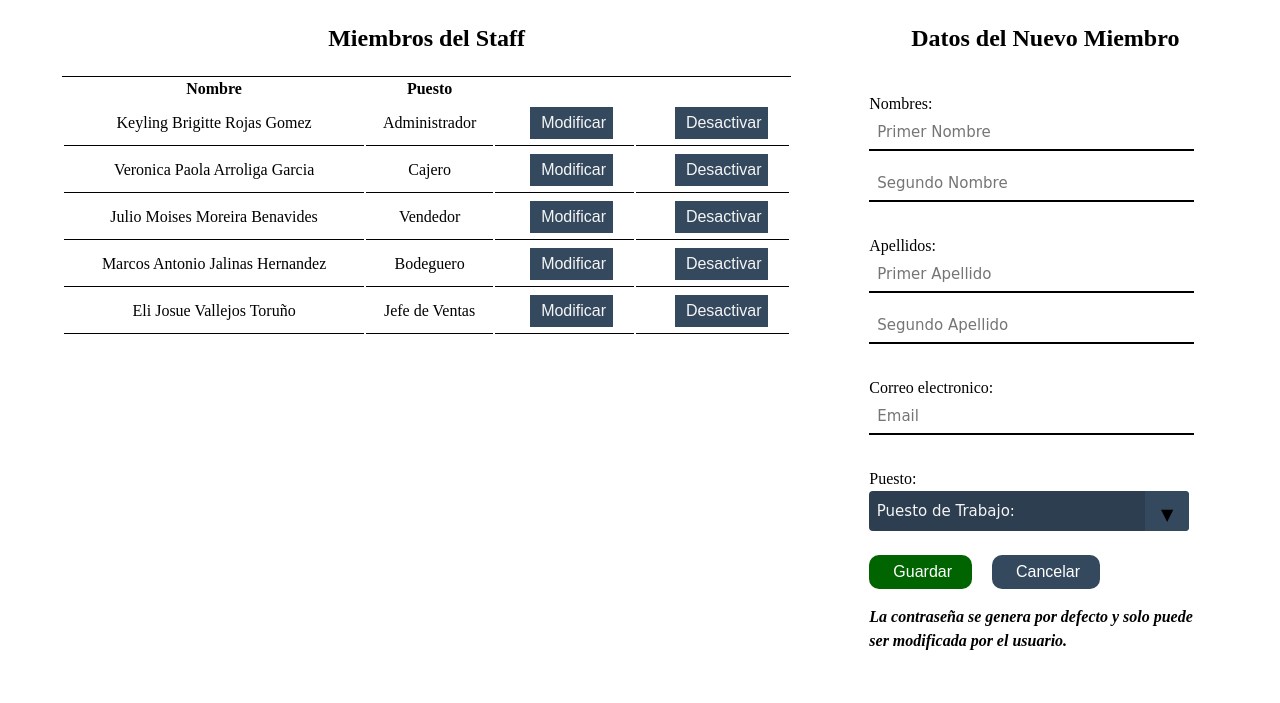
After one commit to hespinoza01/FerreteriaPHP, a PHP site: page /templates/usuarios.html.php in a window 1280 px wide. The commit adds this page. Shown: the top 703 px of the page. Run offline with PHP 8.4, Linux system fonts and the light colour scheme.

Commit message:
Añadida plantilla de usuarios

```diff
--- a/css/style.css
+++ b/css/style.css
@@ -227,5 +227,5 @@ nav ul,nav li {
     display: block;
     width: 100%;
     min-height: 100vh;
-    padding: 3rem 1rem 1rem 4rem;
+    padding: 2rem 1rem 1rem 4rem;
 }
--- a/css/user.css
+++ b/css/user.css
@@ -15,61 +15,16 @@ h1,h2,h3,h4,h5,h6 {
     justify-content: space-evenly;
     width: 100%;
     height: calc(90vh - 1rem);
-    overflow: hidden;
 }
 
 .table-container{
+    width: 60%;
+    height: 100%;
     overflow-y: auto;
 }
 
-.tabs {
-    list-style: none;
-    display: flex;
-    padding: 10px 0px;
-    width: 100%;
-    margin-top: 0;
-    border-bottom: solid 1px white;
-    margin-left: 10px;
-}
-
-
-.tabs a {
-    text-decoration: none;
-    color: whitesmoke;
-    background-color: gray;
-    margin: 10px;
-    border: solid 0.5px rgb(138, 138, 138);
-    padding: 8px;
-    margin-left: 0px;
-    margin-right: 0px;
-    border-bottom: none;
-    border-radius: 10px 10px 0px 0px;
-    width: 300px;
-}
-
-.tabs a:hover {
-    border: none;
-}
-
-.panel{
-    min-width: 100%;
-    height: 90.6%;
-    display: block;
-    overflow-y: auto;
-    overflow-x: hidden;
-    scroll-behavior: smooth;
-    position: absolute;
-    z-index: 2;
-    -webkit-transition: all .8s ease-in-out;
-    -moz-transition: all .8s ease-in-out;
-    -o-transition: all .8s ease-in-out;
-    transition: all .8s ease-in-out;
-    height: 33.5rem;
-    width: 81.5rem;
-}
-
-.panel:target{
-    margin-top: -1.3%;
+.form-container{
+    width: 30%;
 }
 
 .paquete1 h2{
@@ -116,8 +71,10 @@ h1,h2,h3,h4,h5,h6 {
 .paquete2 label{
     display: inline-block;
     margin-top: 1rem;
+    text-align: left;
 }
 .paquete2 input {
+    display: inline-block;
     width: 325px;
     color: black;
     border: none;
@@ -161,7 +118,7 @@ h1,h2,h3,h4,h5,h6 {
 .paquete2 .select {
     position: relative;
     display: flex;
-    width: 20em;
+    width: 320px;
     height: 2.5em;
     line-height: 3;
     background: #2c3e50;
@@ -224,9 +181,6 @@ h1,h2,h3,h4,h5,h6 {
     margin-right: 4px;
 }
 
-.paquete2 span input{
-    border: none;
-    width: 100px;
-    padding: 0;
-    margin: 0;
+.paquete2 .msg{
+    width: 325px;
 }
--- a/index.php
+++ b/index.php
@@ -1,6 +1,9 @@
 <?php
     require_once 'php/load_template.php';
     include 'php/check_access.php';
+
+    session_start();
+    $_SESSION['last_access'] = time();
 ?>
 
 <!DOCTYPE html>
--- /dev/null
+++ b/templates/usuarios.html.php
@@ -0,0 +1,77 @@
+<link rel="stylesheet" href="css/user.css">
+
+<section class="contenido">
+<div id="buscar" class="table-container paquete1">
+    <h2><strong>Miembros del Staff</strong></h2>
+    <table>
+        <thead>
+            <tr>
+                <th>Nombre</th>
+                <th>Puesto</th>
+                <th></th>
+                <th></th>
+            </tr>
+        </thead>
+        <tbody>
+            <tr>
+                <td>Keyling Brigitte Rojas Gomez</td>
+                <td>Administrador</td>
+                <td><button><i class="fas fa-users-cog"></i>Modificar</button></td>
+                <td><button><i class="fas fa-trash"></i>Desactivar</button></td>
+            </tr>
+            <tr>
+                <td>Veronica Paola Arroliga Garcia</td>
+                <td>Cajero</td>
+                <td><button><i class="fas fa-users-cog"></i>Modificar</button></td>
+                <td><button><i class="fas fa-trash"></i>Desactivar</button></td>
+            </tr>
+            <tr>
+                <td>Julio Moises Moreira Benavides</td>
+                <td>Vendedor</td>
+                <td><button><i class="fas fa-users-cog"></i>Modificar</button></td>
+                <td><button><i class="fas fa-trash"></i>Desactivar</button></td>
+            </tr>
+            <tr>
+                <td>Marcos Antonio Jalinas Hernandez</td>
+                <td>Bodeguero</td>
+                <td><button><i class="fas fa-users-cog"></i>Modificar</button></td>
+                <td><button><i class="fas fa-trash"></i>Desactivar</button></td>
+            </tr>
+            <tr>
+                <td>Eli Josue Vallejos Toruño</td>
+                <td>Jefe de Ventas</td>
+                <td><button><i class="fas fa-users-cog"></i>Modificar</button></td>
+                <td><button><i class="fas fa-trash"></i>Desactivar</button></td>
+            </tr>
+        </tbody>
+    </table>
+</div>
+
+<div id="nuevo" class="form-container paquete2">
+    <h2><strong>Datos del Nuevo Miembro</strong></h2>
+    <form action="" style="transform: translateX(1rem);">
+        <label for="">Nombres:</label><br>
+        <input type="text" value="" placeholder="Primer Nombre" required>
+        <input type="text" value="" placeholder="Segundo Nombre" required><br>
+        <label for="">Apellidos:</label><br>
+        <input type="text" value="" placeholder="Primer Apellido" required>
+        <input type="text" value="" placeholder="Segundo Apellido" required><br>
+        <label for="">Correo electronico:</label><br>
+        <input type="email" name="" id="" placeholder="Email" required><br>
+        <label for="">Puesto:</label><br>
+        <div class="select">
+            <select name="" id="" required>
+                <option value="0" selected disabled>Puesto de Trabajo:</option>
+                <option value="1">Administrador</option>
+                <option value="2">Jefe de Ventas</option>
+                <option value="3">Vendedor</option>
+                <option value="4">Bodeguero</option>
+                <option value="5">Cajero</option>
+            </select>
+        </div> <br>
+        <button type="submit"><i class="fas fa-save"></i>Guardar</button>
+        <button class="cancelar"><i class="fas fa-angle-right"></i>Cancelar</button><br>
+        <p class="msg"><i><strong>La contraseña se genera por defecto y solo puede ser modificada por el usuario.</strong></i></p>
+    </form>
+</div>
+</section>
```
